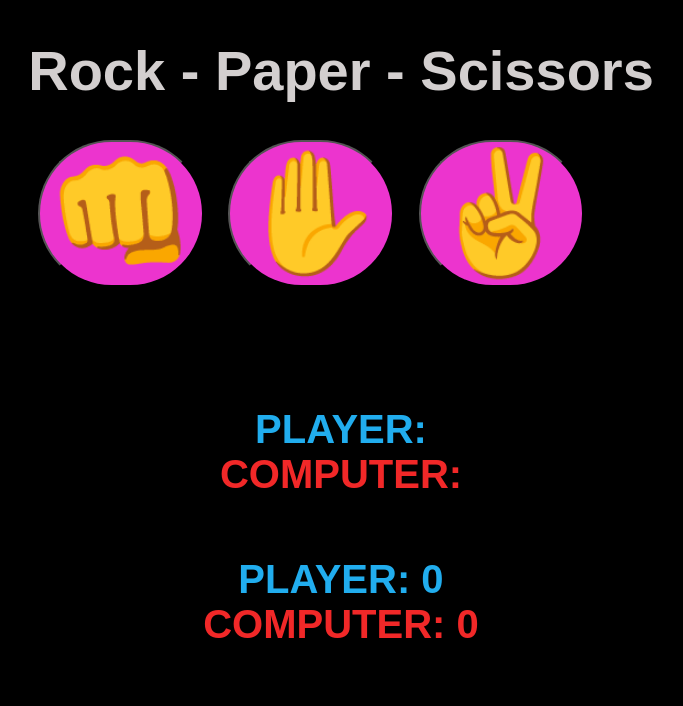
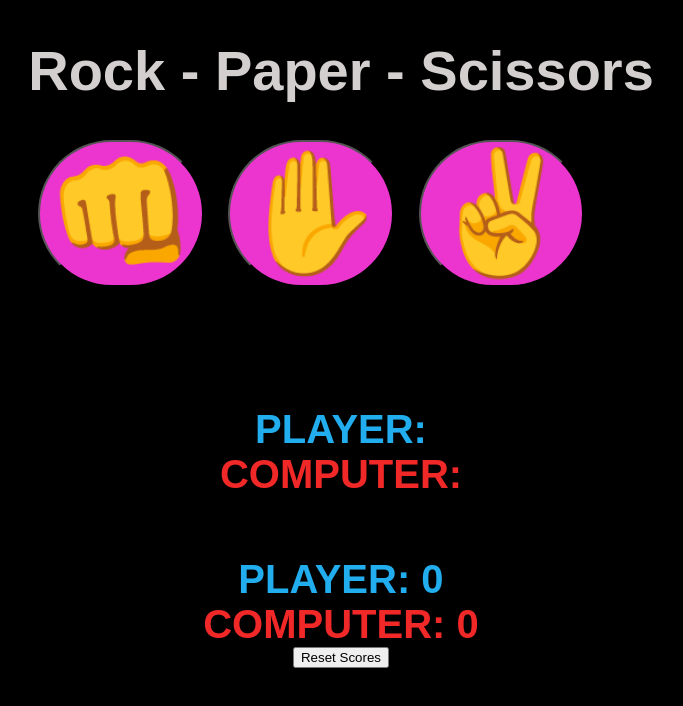
Before and after one commit to Tpaulson7/Web_Dev_Journey, a plain HTML site: page Rock_Paper_Scissors/main.html in a window 1280 px wide. Shown: the whole page, without its empty margins (299-982 px from the left). Drawn offline with Linux system fonts and the light colour scheme.

Commit message:
added reset game function

```diff
--- a/Rock_Paper_Scissors/main.html
+++ b/Rock_Paper_Scissors/main.html
@@ -21,6 +21,10 @@
         <div id="counterDisplay">PLAYER: 0</div>
         <div id="lossDisplay">COMPUTER: 0</div>
 
+        <div id="resetGame">
+            <button onclick="resetGame()">Reset Scores</button>
+        </div>
+
         <script src="script.js"></script>
     </body>
 </html>
--- a/Rock_Paper_Scissors/script.js
+++ b/Rock_Paper_Scissors/script.js
@@ -52,3 +52,10 @@ const playGame = (playerChoice) => {
     counterDisplay.textContent = `PLAYER: ${wins}`;
     lossDisplay.textContent = `COMPUTER: ${computerWins}`;
 }
+
+const resetGame = () => {
+    wins = 0;
+    computerWins = 0;
+    counterDisplay.textContent = `PLAYER: ${wins}`;
+    lossDisplay.textContent = `COMPUTER: ${computerWins}`;
+}
```
